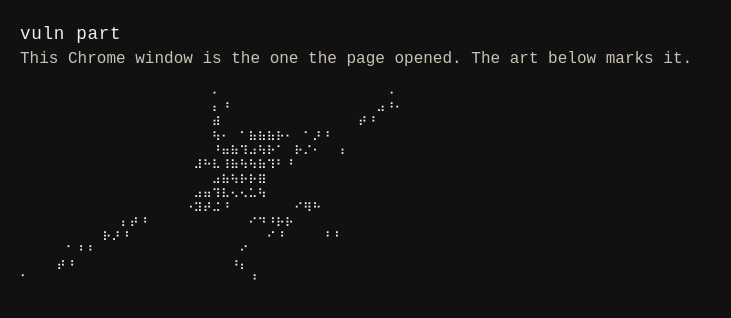
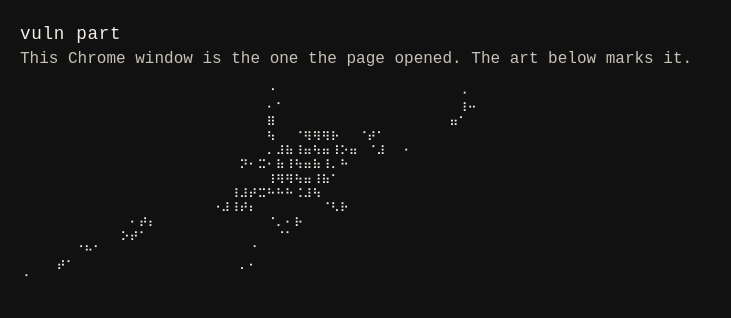
Before and after one commit to FREECANDY-DEV/chrome-page-launch, a plain HTML site: page opened.html in a window 1280 px wide. Shown: the whole page, without its empty margins (0-731 px from the left). Drawn offline with Linux system fonts and the light colour scheme.

Commit message:
Use the exact vuln ASCII art on the opened Chrome page and in the terminal.

```diff
--- a/opened.html
+++ b/opened.html
@@ -11,19 +11,14 @@
       color: #f3efe6;
       font-family: ui-monospace, "Cascadia Mono", "Courier New", monospace;
     }
-    main {
-      padding: 1.5rem 1.25rem 2rem;
-    }
+    main { padding: 1.5rem 1.25rem 2rem; }
     h1 {
       font-weight: 500;
       font-size: 1.1rem;
       letter-spacing: 0.04em;
       margin: 0 0 0.4rem;
     }
-    p {
-      margin: 0 0 1.2rem;
-      color: #c8c2b6;
-    }
+    p { margin: 0 0 1.2rem; color: #c8c2b6; }
     pre {
       margin: 0;
       font-size: 0.78rem;
@@ -36,20 +31,20 @@
   <main>
     <h1>vuln part</h1>
     <p>This Chrome window is the one the page opened. The art below marks it.</p>
-    <pre>⠀⠀⠀⠀⠀⠀⠀⠀⠀⠀⠀⠀⠀⠀⠀⠀⠀⠀⠀⠀⠀⠂⠀⠀⠀⠀⠀⠀⠀⠀⠀⠀⠀⠀⠀⠀⠀⠀⠀⠀⠐
-⠀⠀⠀⠀⠀⠀⠀⠀⠀⠀⠀⠀⠀⠀⠀⠀⠀⠀⠀⠀⠀⠆⠘⠀⠀⠀⠀⠀⠀⠀⠀⠀⠀⠀⠀⠀⠀⠀⠀⠴⠘⠂⠀
-⠀⠀⠀⠀⠀⠀⠀⠀⠀⠀⠀⠀⠀⠀⠀⠀⠀⠀⠀⠀⠀⠾⠀⠀⠀⠀⠀⠀⠀⠀⠀⠀⠀⠀⠀⠀⠀⠞⠘⠀⠀⠀⠀
-⠀⠀⠀⠀⠀⠀⠀⠀⠀⠀⠀⠀⠀⠀⠀⠀⠀⠀⠀⠀⠀⠳⠂⠀⠁⠷⠷⠷⠗⠂⠀⠁⠜⠘⠀⠀⠀⠀⠀
-⠀⠀⠀⠀⠀⠀⠀⠀⠀⠀⠀⠀⠀⠀⠀⠀⠀⠀⠀⠀⠀⠘⠶⠷⠹⠴⠳⠗⠁⠀⠗⠌⠂⠀⠀⠆⠀⠀⠀⠀⠀
-⠀⠀⠀⠀⠀⠀⠀⠀⠀⠀⠀⠀⠀⠀⠀⠀⠀⠀⠀⠼⠓⠧⠸⠷⠳⠳⠷⠹⠃⠘⠀⠀⠀⠀⠀⠀⠀⠀⠀
-⠀⠀⠀⠀⠀⠀⠀⠀⠀⠀⠀⠀⠀⠀⠀⠀⠀⠀⠀⠀⠀⠴⠷⠳⠗⠗⠿⠀⠀⠀⠀⠀⠀⠀⠀⠀⠀
-⠀⠀⠀⠀⠀⠀⠀⠀⠀⠀⠀⠀⠀⠀⠀⠀⠀⠀⠀⠴⠶⠹⠧⠢⠢⠥⠳⠀⠀⠀⠀⠀⠀⠀⠀⠀⠀⠀⠀⠀
-⠀⠀⠀⠀⠀⠀⠀⠀⠀⠀⠀⠀⠀⠀⠀⠀⠀⠀⠐⠽⠞⠬⠘⠀⠀⠀⠀⠀⠀⠀⠊⠻⠓⠀⠀⠀⠀⠀⠀⠀⠀⠀⠀
-⠀⠀⠀⠀⠀⠀⠀⠀⠀⠀⠀⠆⠞⠘⠀⠀⠀⠀⠀⠀⠀⠀⠀⠀⠀⠊⠙⠘⠗⠗⠀⠀⠀⠀⠀⠀⠀⠀⠀⠀
-⠀⠀⠀⠀⠀⠀⠀⠀⠀⠗⠜⠘⠀⠀⠀⠀⠀⠀⠀⠀⠀⠀⠀⠀⠀⠀⠀⠊⠘⠀⠀⠀⠀⠘⠘⠀⠀⠀⠀⠀⠀⠀⠀⠀
-⠀⠀⠀⠀⠀⠁⠘⠘⠀⠀⠀⠀⠀⠀⠀⠀⠀⠀⠀⠀⠀⠀⠀⠀⠊⠀⠀⠀⠀⠀⠀⠀⠀⠀⠀⠀⠀⠀⠀
-⠀⠀⠀⠀⠞⠘⠀⠀⠀⠀⠀⠀⠀⠀⠀⠀⠀⠀⠀⠀⠀⠀⠀⠘⠆⠀⠀⠀⠀⠀⠀⠀⠀⠀⠀⠀⠀⠀⠀
-⠁⠀⠀⠀⠀⠀⠀⠀⠀⠀⠀⠀⠀⠀⠀⠀⠀⠀⠀⠀⠀⠀⠀⠀⠀⠘⠀⠀⠀⠀⠀⠀⠀⠀⠀⠀⠀⠀⠀⠀</pre>
+    <pre>⠀⠀⠀⠀⠀⠀⠀⠀⠀⠀⠀⠀⠀⠀⠀⠀⠀⠀⠀⠀⠀⠀⠀⠀⠀⠀⠀⠈⠀⠀⠀⠀⠀⠀⠀⠀⠀⠀⠀⠀⠀⠀⠀⠀⠀⠀⠀⠀⠐
+⠀⠀⠀⠀⠀⠀⠀⠀⠀⠀⠀⠀⠀⠀⠀⠀⠀⠀⠀⠀⠀⠀⠀⠀⠀⠀⠀⠂⠁⠀⠀⠀⠀⠀⠀⠀⠀⠀⠀⠀⠀⠀⠀⠀⠀⠀⠀⠀⠸⠒⠀⠀⠀
+⠀⠀⠀⠀⠀⠀⠀⠀⠀⠀⠀⠀⠀⠀⠀⠀⠀⠀⠀⠀⠀⠀⠀⠀⠀⠀⠀⠿⠀⠀⠀⠀⠀⠀⠀⠀⠀⠀⠀⠀⠀⠀⠀⠀⠀⠀⠀⠶⠁⠀⠀⠀⠀
+⠀⠀⠀⠀⠀⠀⠀⠀⠀⠀⠀⠀⠀⠀⠀⠀⠀⠀⠀⠀⠀⠀⠀⠀⠀⠀⠀⠳⠀⠀⠈⠻⠻⠻⠗⠀⠀⠈⠞⠁⠀⠀⠀⠀⠀
+⠀⠀⠀⠀⠀⠀⠀⠀⠀⠀⠀⠀⠀⠀⠀⠀⠀⠀⠀⠀⠀⠀⠀⠀⠀⠀⠀⠄⠼⠷⠸⠶⠳⠶⠸⠕⠶⠀⠈⠼⠀⠀⠂⠀⠀⠀⠀⠀
+⠀⠀⠀⠀⠀⠀⠀⠀⠀⠀⠀⠀⠀⠀⠀⠀⠀⠀⠀⠀⠀⠀⠀⠀⠝⠂⠭⠂⠷⠸⠳⠶⠷⠸⠄⠓⠀⠀⠀⠀⠀⠀⠀⠀⠀⠀
+⠀⠀⠀⠀⠀⠀⠀⠀⠀⠀⠀⠀⠀⠀⠀⠀⠀⠀⠀⠀⠀⠀⠀⠀⠀⠀⠀⠸⠻⠻⠳⠶⠸⠷⠁⠀⠀⠀⠀⠀⠀⠀⠀⠀⠀⠀⠀⠀
+⠀⠀⠀⠀⠀⠀⠀⠀⠀⠀⠀⠀⠀⠀⠀⠀⠀⠀⠀⠀⠀⠀⠀⠸⠼⠞⠭⠓⠓⠓⠨⠼⠳⠀⠀⠀⠀⠀⠀⠀⠀⠀⠀⠀⠀
+⠀⠀⠀⠀⠀⠀⠀⠀⠀⠀⠀⠀⠀⠀⠀⠀⠀⠀⠀⠀⠀⠐⠼⠸⠞⠆⠀⠀⠀⠀⠀⠀⠀⠈⠣⠗⠀⠀⠀⠀⠀⠀⠀⠀⠀⠀⠀
+⠀⠀⠀⠀⠀⠀⠀⠀⠀⠀⠀⠀⠂⠞⠆⠀⠀⠀⠀⠀⠀⠀⠀⠀⠀⠀⠀⠈⠄⠂⠗⠀⠀⠀⠀⠀⠀⠀⠀⠀⠀
+⠀⠀⠀⠀⠀⠀⠀⠀⠀⠀⠀⠕⠞⠁⠀⠀⠀⠀⠀⠀⠀⠀⠀⠀⠀⠀⠀⠀⠈⠁⠀⠀⠀⠀⠀⠀⠀⠀⠀⠀
+⠀⠀⠀⠀⠀⠀⠈⠓⠁⠀⠀⠀⠀⠀⠀⠀⠀⠀⠀⠀⠀⠀⠀⠀⠀⠈⠀⠀⠀⠀⠀⠀⠀⠀⠀⠀⠀⠀⠀⠀
+⠀⠀⠀⠀⠞⠁⠀⠀⠀⠀⠀⠀⠀⠀⠀⠀⠀⠀⠀⠀⠀⠀⠀⠀⠄⠂⠀⠀⠀⠀⠀⠀⠀⠀⠀⠀⠀⠀⠀⠀⠀
+⠈⠀⠀⠀⠀⠀⠀⠀⠀⠀⠀⠀⠀⠀⠀⠀⠀⠀⠀⠀⠀⠀⠀⠀⠀⠀⠀⠀⠀⠀⠀⠀⠀⠀⠀⠀⠀⠀⠀⠀⠀⠀⠀⠀⠀</pre>
   </main>
 </body>
 </html>
```
